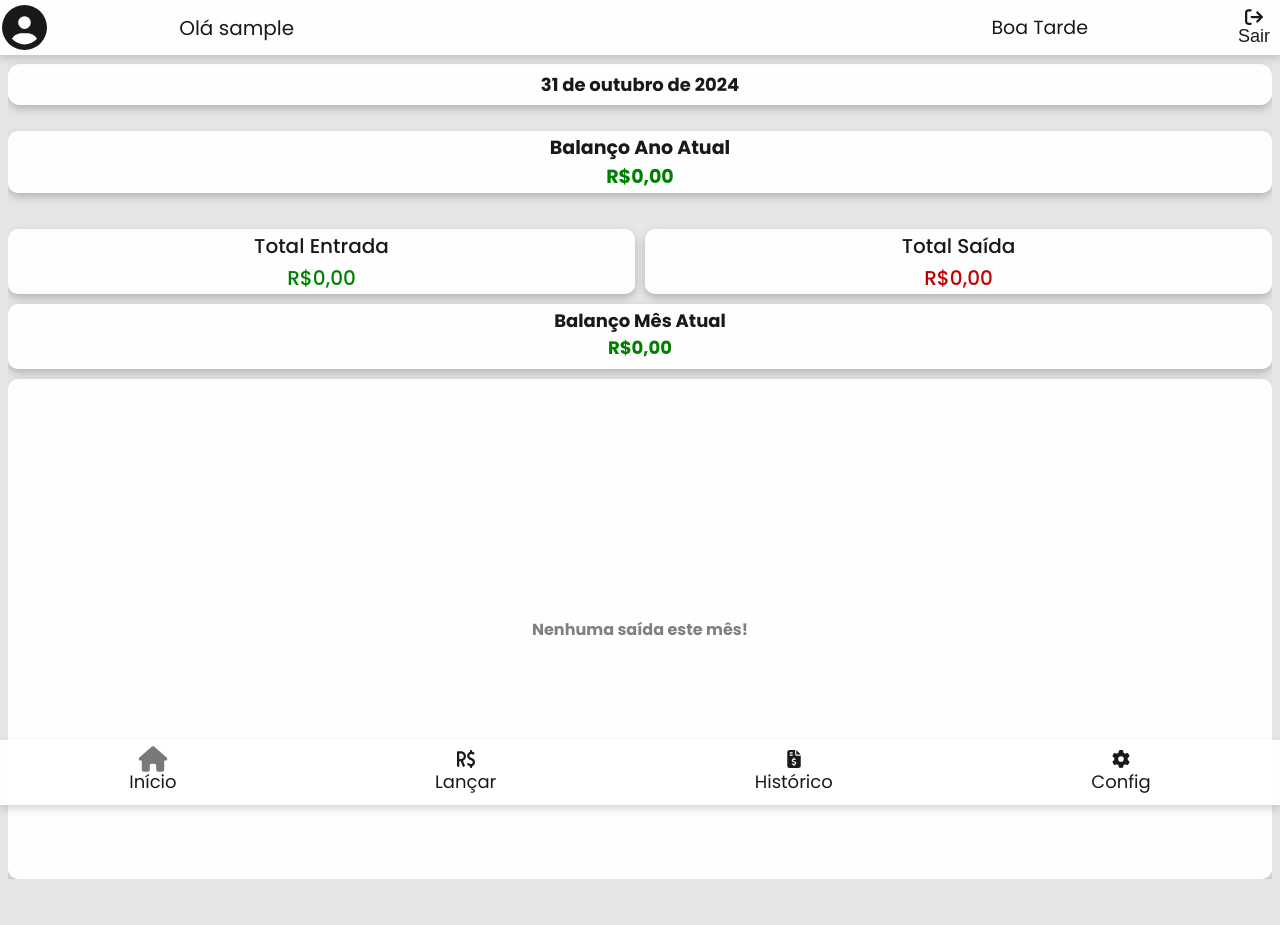
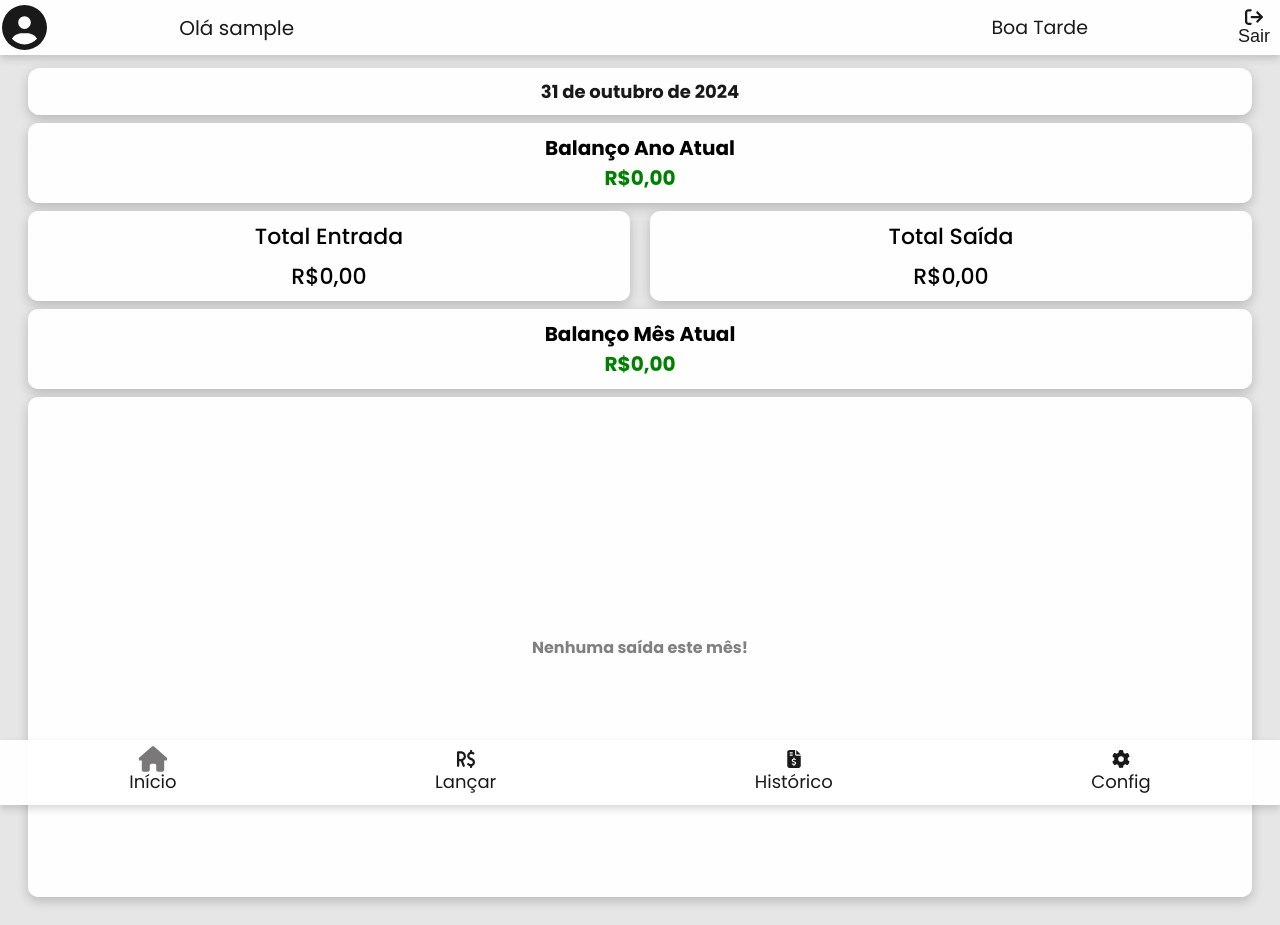
Before and after one commit to Nexusf1re/AbreusFinancial-FrontEnd, a React (Create React App) app: page /home in a window 1280 px wide. Before the commit the page ends 887 px from the top, so only its background shows below. Built offline with nearby package versions, Linux system fonts and the light colour scheme; no server answers; sample sign-in values are in the browser's storage; what chartjs-plugin-datalabels would draw is missing.

Commit message:
Css adjusted for screen sizes

```diff
--- a/src/components/Charts/CategoryChart.jsx
+++ b/src/components/Charts/CategoryChart.jsx
@@ -3,6 +3,7 @@ import { Doughnut } from 'react-chartjs-2';
 import ChartDataLabels from 'chartjs-plugin-datalabels';
 import { Chart as ChartJS, Title, Tooltip, Legend, ArcElement } from 'chart.js';
 import useGraph from '../../hooks/useGraph';
+import styles from './CategoryChart.module.css';
 
 // Registrar os componentes necessários
 ChartJS.register(Title, Tooltip, Legend, ArcElement, ChartDataLabels);
@@ -40,11 +41,10 @@ const CategoryChart = () => {
     responsive: true,
     layout: {
       padding: {
-        bottom: 30, // Ajuste o valor para o padding inferior desejado
+        bottom: 30,
       },
     },
     animations: {
-      // Adiciona animação de entrada
       arc: {
         type: 'number',
         duration: 2000,
@@ -75,21 +75,22 @@ const CategoryChart = () => {
         },
       },
       datalabels: {
-        anchor: 'end', // Para ancorar os rótulos no final
-        align: 'end',  // Alinha os rótulos ao final
+        anchor: 'end',
+        align: 'end',
         formatter: (value, context) => {
           const label = context.chart.data.labels[context.dataIndex];
-          return `${label}: ${value.toLocaleString()}`; // Exibe o rótulo e o valor
+          return `${label}: ${value.toLocaleString()}`;
         },
-        color: 'black', // Cor do texto dos rótulos
+        color: 'black',
         font: {
-          size: 10,
+          size: "11em",
         },
-        padding: 2, // Espaçamento
-        borderColor: 'black', // Cor da linha de conexão
+        padding: 2,
+        borderColor: 'black',
         borderWidth: 1,
         display: true,
-        offset: 10, // Distância do rótulo até a linha de referência
+        offset: 10,
+        borderRadius: 4,
       },
       legend: {
         labels: {
@@ -102,12 +103,12 @@ const CategoryChart = () => {
   };
 
   return (
-    <div style={{ width: '100%', height: '500px' }}>
+    <div className={styles.container}>
       {data.length > 0 ? (
-        <Doughnut data={chartData} options={options} />
+        <Doughnut data={chartData} options={options} className={styles.canvas} />
       ) : (
-        <div style={{ display: 'flex', justifyContent: 'center', alignItems: 'center', height: '100%' }}>
-          <h4 style={{ color: 'gray' }}>Nenhuma saída este mês!</h4>
+        <div className={styles.emptyMessage}>
+          <h4>Nenhuma saída este mês!</h4>
         </div>
       )}
     </div>
--- /dev/null
+++ b/src/components/Charts/CategoryChart.module.css
@@ -0,0 +1,33 @@
+.container {
+    width: 100%;
+    height: 500px;
+    display: flex;
+    justify-content: center;
+    align-items: center;
+    text-align: center;
+    position: relative; /* Para usar com o canvas absoluto */
+}
+
+.emptyMessage {
+    display: flex;
+    justify-content: center;
+    align-items: center;
+    height: 100%;
+    color: gray; /* Cor do texto da mensagem */
+}
+
+@media screen and (min-width: 575px) {
+    .canvas {
+        font-size: 30px; /* Tamanho da fonte para telas maiores */
+    }
+}
+
+@media screen and (max-width: 574px) {
+    .canvas {
+        position: absolute; /* Posiciona o canvas corretamente */
+        top: 0 !important;
+        left: 0;
+        padding-top: 0 !important;
+        margin-top: 0 !important;
+    }
+}
--- a/src/pages/Form/Form.module.css
+++ b/src/pages/Form/Form.module.css
@@ -1,4 +1,4 @@
-@media (min-width: 768px) {
+@media (min-width: 575px) {
     /* Centraliza o container no desktop */
     .container {
         max-width: 800px;
--- a/src/pages/Home/Home.module.css
+++ b/src/pages/Home/Home.module.css
@@ -1,5 +1,99 @@
-@media screen and (max-width: 599px) {
+@media screen and (min-width: 575px) {
+    .date {
+        font-size: 18px;
+        font-weight: bold;
+        background-color: var(--back-color);
+        color: var(--font-color);
+        text-align: center;
+        justify-content: center;
+        align-items: center;
+        padding: 10px;
+        border-radius: 12px;
+        margin-top: 40px !important;
+    }
+
+    .body {
+        display: flex;
+        flex-direction: column;
+        justify-content: flex-start;
+        padding: 20px; /* Adiciona padding para um melhor espaçamento */
+        box-sizing: border-box;
+        font-family: "Poppins", sans-serif;
+        min-height: 100vh;
+        overflow-y: auto;
+    }
+
+    .card {
+        box-shadow: 0 4px 12px rgba(0, 0, 0, 0.2); /* Sombra mais pronunciada para desktops */
+        overflow: hidden;
+        transition: transform 0.3s, box-shadow 0.3s;
+        margin: 0px; /* Espaçamento entre os cartões */
+    }
+
+    .InOut {
+        padding: 0;
+        margin-top: 0px;
+        display: flex;
+        gap: 20px;
+    }
+
+    .income, .outgoing {
+        background-color: var(--back-color);
+        border-radius: 10px;
+        width: calc(50% - 10px);
+        height: 80px;
+        display: flex;
+        flex-direction: column;
+        justify-content: center;
+        align-items: center;
+        padding: 5px;
+    }
+
+    .income p, .outgoing p {
+        text-align: center;
+        font-size: 22px;
+        font-weight: 500;
+    }
+
+    .annualBalance, .monthBalance {
+        margin: 8px 0;
+        background-color: var(--back-color);
+        border-radius: 10px;
+        padding: 10px;
+        display: flex;
+        flex-direction: column;
+        align-items: center;
+    }
+
+    .annualBalance p, .monthBalance p {
+        text-align: center;
+        font-size: 20px; /* Tamanho da fonte aumentado */
+        font-weight: bold;
+    }
+
+    .positive {
+        color: green !important; /* Cor para balanço positivo */
+    }
+
+    .negative {
+        color: red !important; /* Cor para balanço negativo */
+    }
+
+    .graph {
+        background-color: var(--back-color);
+        color: black !important;
+        width: 100%;
+        border-radius: 10px;
+        flex: 1; /* Faz a div do gráfico ocupar o espaço restante */
+        display: flex;
+        overflow: hidden; /* Esconde qualquer overflow */
+        height: 400px; /* Altura definida para o gráfico */
+    }
 }
+
+
+@media screen and (max-width: 574px) {
+
 
 .body {
     display: flex;
@@ -139,3 +233,5 @@
     overflow: hidden; /* Esconde qualquer overflow */
     height: auto; /* Altura ajustável */
 }
+
+}
```
